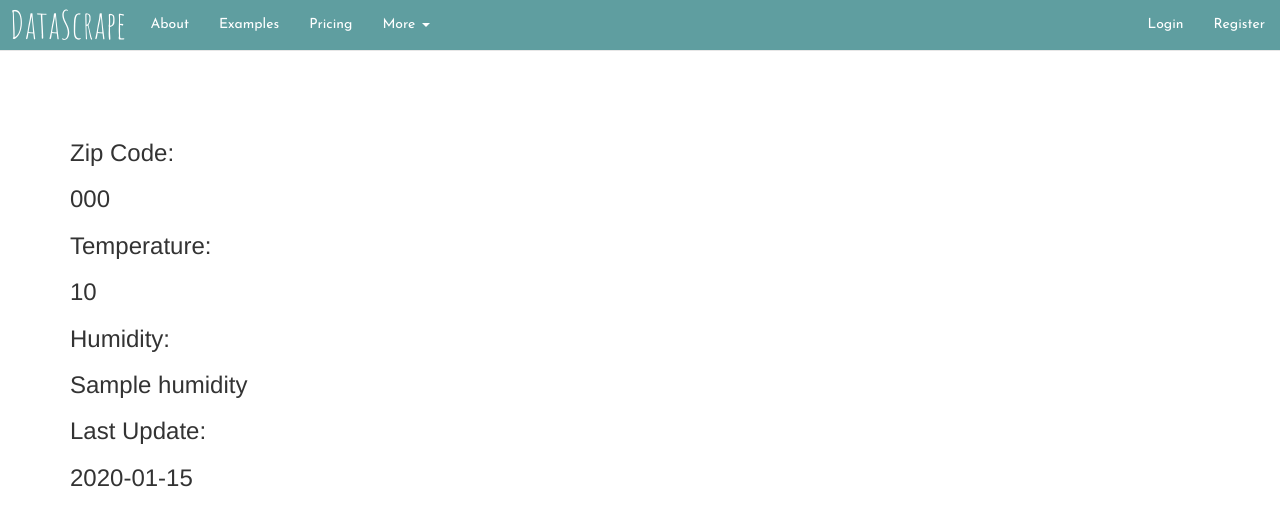
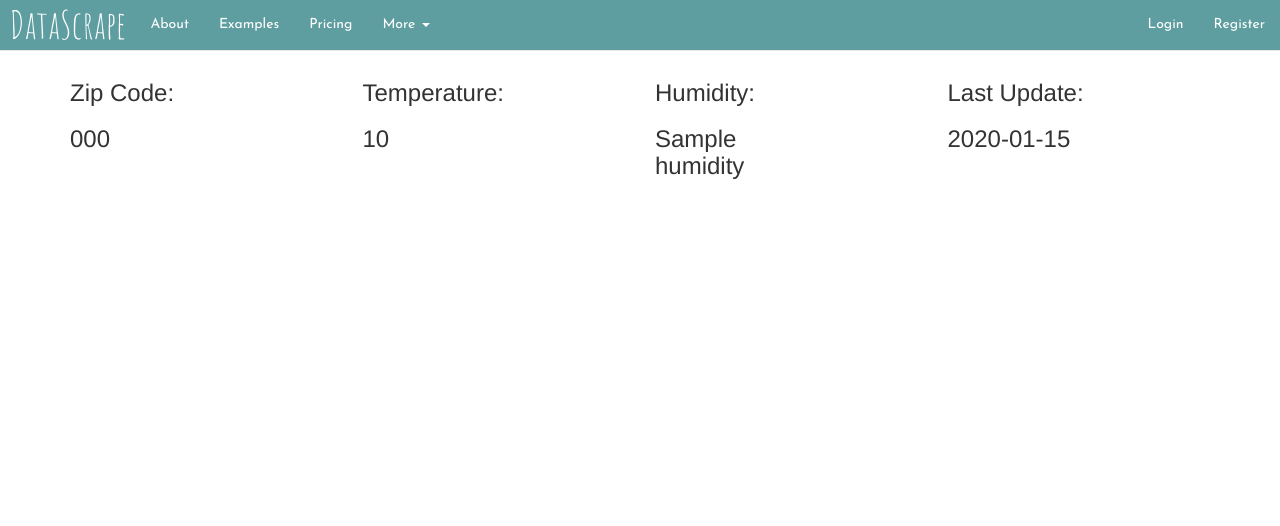
Before and after one commit to MKastelic/Tech-Academy-Live-Project, a Django app: template DataScrape/DataApp/templates/DataApp/weather_data.html in a window 1280 px wide. Shown: the top 526 px of the page. Run offline with Django 3.2, Linux system fonts and the light colour scheme; the template is opened without the code that fills it: most values are stand-ins (such as "Sample title", 1, 10 or a date in 2020); some libraries are stand-ins or nearby versions.

Commit message:
Modified the weather_data.html template, leveraging Bootstrap 3 to create a basic 8-column structure for the weather data

```diff
--- a/DataScrape/DataApp/templates/DataApp/weather_data.html
+++ b/DataScrape/DataApp/templates/DataApp/weather_data.html
@@ -8,40 +8,41 @@
     <body>
         {% block content %}
 
-        <!-- Container is centered by default and contains one row holding 8 auto-sized columns. Every other column is currently empty for spacing. Columns will become vertically stacked on small and extra small screens (screens less than 768px in width).  -->
-        <div class="container mt-5 bg-light">
+        <!-- The following Bootstrap 3 classes create a basic 8-column structure for the weather data -->
+        <!-- Columns must be nested within a row -->
         <div class="row">
-                <div class="col-sm">
-                    <h3>Zip Code:</h3>
-                    <h3 class="mt-3">{{ weather.zipcode }}</h3>
+            <!-- Columns will become vertically stacked on small and extra small screens (less than 768px in width) -->
+            <div class="col-sm-2">
+                <h3 class="weather-header">Zip Code:</h3>
+                <h3>{{ weather.zipcode }}</h3>
             </div>
 
-                <div class="col-sm">
+            <!-- Every other column is currently empty, but could include content in the future -->
+            <div class="col-sm-1">
             </div>
 
-                <div class="col-sm">
-                    <h3>Temperature:</h3>
-                    <h3 class="mt-3">{{ weather.temp }}</h3>
+            <div class="col-sm-2">
+                <h3 class="weather-header">Temperature:</h3>
+                <h3>{{ weather.temp }}</h3>
             </div>
 
-                <div class="col-sm">
+            <div class="col-sm-1">
             </div>
 
-                <div class="col-sm">
-                    <h3>Humidity:</h3>
-                    <h3 class="mt-3">{{ weather.humidity }}</h3>
+            <div class="col-sm-2">
+                <h3 class="weather-header">Humidity:</h3>
+                <h3>{{ weather.humidity }}</h3>
             </div>
 
-                <div class="col-sm">
+            <div class="col-sm-1">
             </div>
 
-                <div class="col-sm">
-                    <h3>Last Update:</h3>
-                    <h3 class="mt-3">{{ weather.last_update }}</h3>
+            <div class="col-sm-2">
+                <h3 class="weather-header">Last Update:</h3>
+                <h3>{{ weather.last_update }}</h3>
             </div>
 
-                <div class="col-sm">
-                </div>
+            <div class="col-sm-1">
             </div>
         </div>
 
```
Lines whose indentation alone changed are shown as unchanged.
